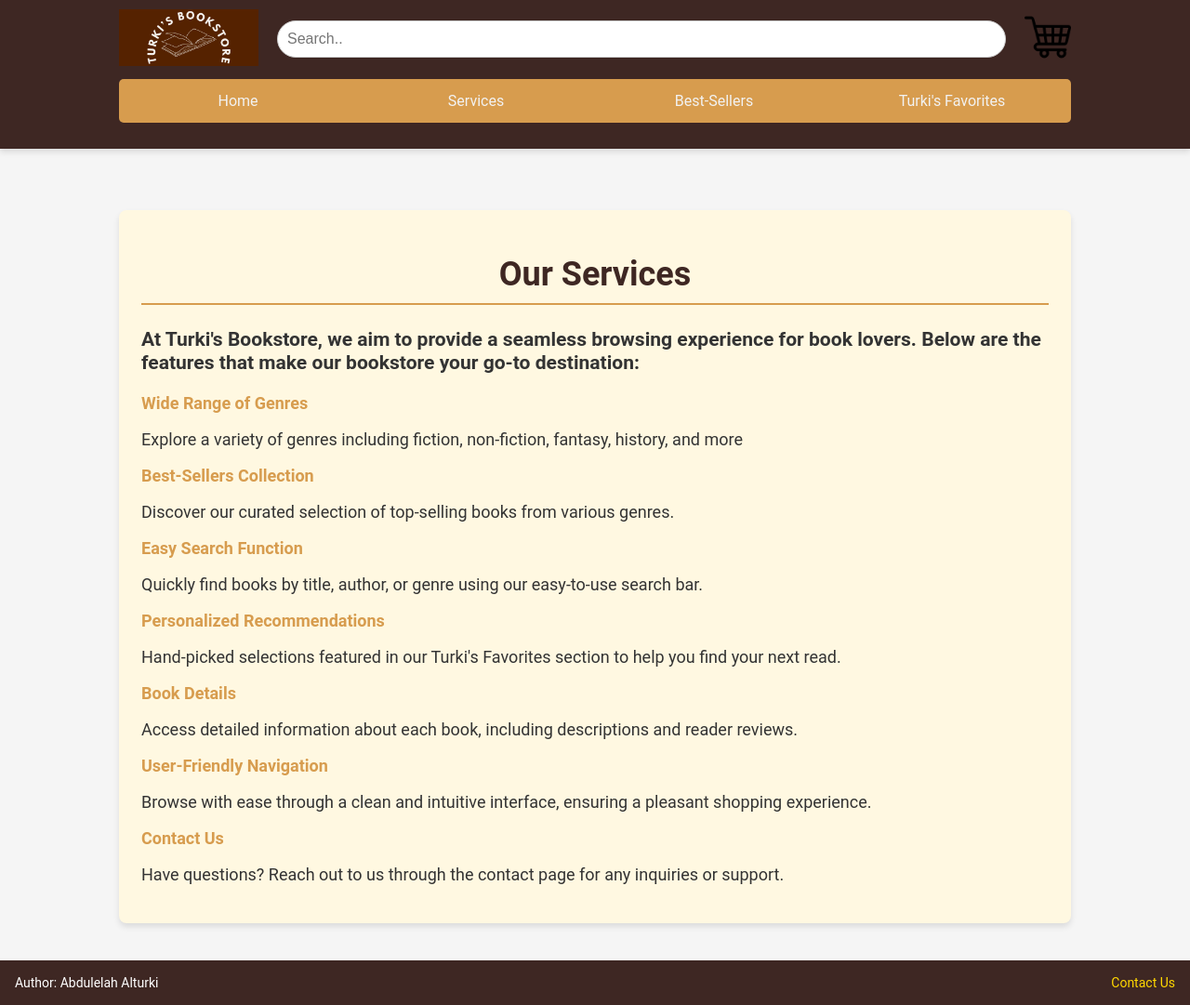
After one commit to A-alturki/Turkis-Bookstore, a PHP site: page /HTML/services.html in a window 1280 px wide. The commit adds this page. Shown: the whole page at 93% size. Run offline with PHP 8.4, Linux system fonts and the light colour scheme.

Commit message:
made other pages, upgraded color and card hover

```diff
--- a/Assignment1/CSS/style.css
+++ b/Assignment1/CSS/style.css
@@ -1,27 +1,27 @@
 /* Global Styles */
-
-
-body{
-    display:flex;
+body {
+    display: flex;
     flex-direction: column;
-    margin:0;
+    margin: 0;
     font-family: 'Roboto', sans-serif;
+    background-color: #F5F5F5;
+    color: #333;
 }
 
-
-.header, .mid, .footer{
-    padding-left: 20%;
-    padding-right: 20%;
+.header, .mid, .footer {
+    padding-left: 10%;
+    padding-right: 10%;
 }
 
 /* Header Styles */
 .header {
     display: flex;
     flex-direction: column;
-    background-color: #3E2723; /* Warm brown header */
-    flex:1 1 150px;
+    background-color: #3E2723;
+    flex: 1 1 150px;
     padding-top: 10px;
     margin-bottom: 50px;
+    box-shadow: 0 4px 6px rgba(0, 0, 0, 0.1);
 }
 
 .header-topline {
@@ -30,13 +30,13 @@ body{
     justify-content: space-between;
     align-items: center;
     padding-bottom: 10px;
-
-}
-.logoline, .searchbar, .cart{
-    display:flex;
 }
 
-.searchbar{
+.logoline, .searchbar, .cart {
+    display: flex;
+}
+
+.searchbar {
     display: flex;
     flex: 1;
     flex-grow: 1;
@@ -45,34 +45,40 @@ body{
 }
 
 .searchbar input {
-
     padding: 10px;
-    border-radius: 4px;
+    border-radius: 20px;
     border: 1px solid #ccc;
     font-size: 16px;
-    width: 100%
+    width: 100%;
+    transition: all 0.3s ease;
+}
+
+.searchbar input:focus {
+    outline: none;
+    box-shadow: 0 0 5px rgba(215, 156, 78, 0.5);
 }
 
 .topnav {
     display: flex;
     justify-content: space-between;
-    background-color: #D79C4E; /* Muted orange nav */
-
+    background-color: #D79C4E;
+    border-radius: 5px;
+    overflow: hidden;
 }
 
 .topnav a {
     color: #f2f2f2;
     padding: 14px 20px;
     text-decoration: none;
-    display:flex;
-    flex:1;
-    justify-content: center; /* Center content inside the flex container */
+    display: flex;
+    flex: 1;
+    justify-content: center;
     align-items: center;
-
+    transition: background-color 0.3s ease;
 }
 
 .topnav a:hover {
-    background-color: #FFDEAD; /* Lighter hover effect */
+    background-color: #FFDEAD;
     color: #3E2723;
 }
 
@@ -84,12 +90,37 @@ body{
 }
 
 .card {
-    background-color: #FFF8E1; /* Softer cream card color */
+    background-color: #FFF8E1;
     padding: 24px;
     margin: 16px 0;
-    box-shadow: 0 4px 6px rgba(0, 0, 0, 0.1); /* Added box shadow */
+    box-shadow: 0 4px 6px rgba(0, 0, 0, 0.1);
     border-radius: 8px;
-    font-size: 20px;
+    font-size: 18px;
+    transition: transform 0.3s ease;
+}
+
+.card:hover {
+    transform: translateY(-5px);
+}
+
+.card h1 {
+    text-align: center;
+    color: #3E2723;
+    border-bottom: 2px solid #D79C4E;
+    padding-bottom: 10px;
+}
+
+.card ul {
+    list-style-type: none;
+    padding-left: 0;
+}
+
+.card li {
+    margin-bottom: 15px;
+}
+
+.card li b {
+    color: #D79C4E;
 }
 
 /* Best-Seller Section */
@@ -98,14 +129,25 @@ body{
     gap: 16px;
     margin-top: 20px;
     justify-content: center;
+    flex-wrap: wrap;
 }
 
-.product{
-    display:flex;
+.product {
+    display: flex;
     justify-content: center;
     flex-direction: column;
+    background-color: white;
+    padding: 15px;
+    border-radius: 8px;
+    box-shadow: 0 2px 4px rgba(0, 0, 0, 0.1);
+    transition: transform 0.3s ease;
 }
-.product-description, .product-image, .product-description{
+
+.product:hover {
+    transform: scale(1.05);
+}
+
+.product-description, .product-image {
     text-align: center;
 }
 
@@ -113,16 +155,14 @@ body{
     width: 150px;
     height: 200px;
     object-fit: cover;
+    border-radius: 4px;
 }
 
 .product-description {
     display: flex;
     flex-direction: column;
     justify-content: center;
-}
-
-.card h1 {
-    text-align: center;
+    margin-top: 10px;
 }
 
 /* Footer */
@@ -130,19 +170,19 @@ body{
     display: flex;
     justify-content: space-between;
     padding: 16px;
-    background-color: #3E2723; /* Same deep brown as header */
+    background-color: #3E2723;
     color: white;
     font-size: 14px;
     margin-top: 24px;
 }
 
 .footer a {
-    color: #FFD700; /* Gold for contact link */
+    color: #FFD700;
     text-decoration: none;
+    transition: color 0.3s ease;
 }
 
 .footer a:hover {
     text-decoration: underline;
+    color: #FFA500;
 }
-
-/* Adjust page width */
--- /dev/null
+++ b/Assignment1/HTML/services.html
@@ -0,0 +1,67 @@
+<!DOCTYPE html>
+<html lang="en">
+<head>
+    <meta charset="UTF-8">
+    <meta name="viewport" content="width=device-width, initial-scale=1.0">
+    <link rel="stylesheet" href="/Assignment1/CSS/style.css">
+    <title>Turki's Bookstore</title>
+</head>
+<body>
+    <div class="header">
+        <div class="header-topline">
+            <div class="logoline">
+                <!--Goes to index page-->
+                <a href="index.html"><img src="../Images/Turki-Bookstore-Logo-Rectangle.png" alt="Turki-Bookstore-Logo" width="150" height=auto></a>
+            </div>
+
+
+            <div class="searchbar">
+                <input type="text" placeholder="Search.." name="search" autocomplete="off">
+            </div>
+
+            <div class="cart">
+                <a href="cart.html"><img src="../Images/shopping-cart.png" alt="Cart" width="50" height=auto></a>
+            </div>
+        </div>
+
+        <div class="topnav">
+            <a href="index.html">Home</a>
+            <a href="services.html">Services</a>
+            <a href="bestsellers.html">Best-Sellers</a>
+            <a href="favorites.html">Turki's Favorites</a>
+        </div>
+    </div>
+
+    <div class="mid">
+        <div class="card">
+            <h1>Our Services</h1>
+            <h3>At Turki's Bookstore, we aim to provide a seamless browsing experience for book lovers. Below are the features that make our bookstore your go-to destination:</h3>
+            <ul>
+                <li><b>Wide Range of Genres</b></li>
+                <p>Explore a variety of genres including fiction, non-fiction, fantasy, history, and more</p>
+                <li><b>Best-Sellers Collection</b></li>
+                <p>Discover our curated selection of top-selling books from various genres.</p>
+                <li><b>Easy Search Function</b></li>
+                <p>Quickly find books by title, author, or genre using our easy-to-use search bar.</p>
+                <li><b>Personalized Recommendations</b></li>
+                <p>Hand-picked selections featured in our Turki's Favorites section to help you find your next read.</p>
+                <li><b>Book Details</b></li>
+                <p>Access detailed information about each book, including descriptions and reader reviews.</p>
+                <li><b>User-Friendly Navigation</b></li>
+                <p>Browse with ease through a clean and intuitive interface, ensuring a pleasant shopping experience.</p>
+                <li><b>Contact Us</b></li>
+                <p>Have questions? Reach out to us through the contact page for any inquiries or support.</p>
+            </ul>
+        </div>
+    </div>
+
+    <div class="footer">
+        <div>
+            Author: Abdulelah Alturki
+        </div>
+        <div>
+            <a href="contact.html">Contact Us</a>
+        </div>
+    </div>
+</body>
+</html>
```
Also changed, not shown: Assignment1/HTML/bestsellers.html (added, +48 -0 lines), Assignment1/HTML/cart.html (added, +46 -0 lines), Assignment1/HTML/contact.html (added, +54 -0 lines), Assignment1/HTML/favorites.html (added, +48 -0 lines), Assignment1/HTML/index.html (+14 -11 lines).
